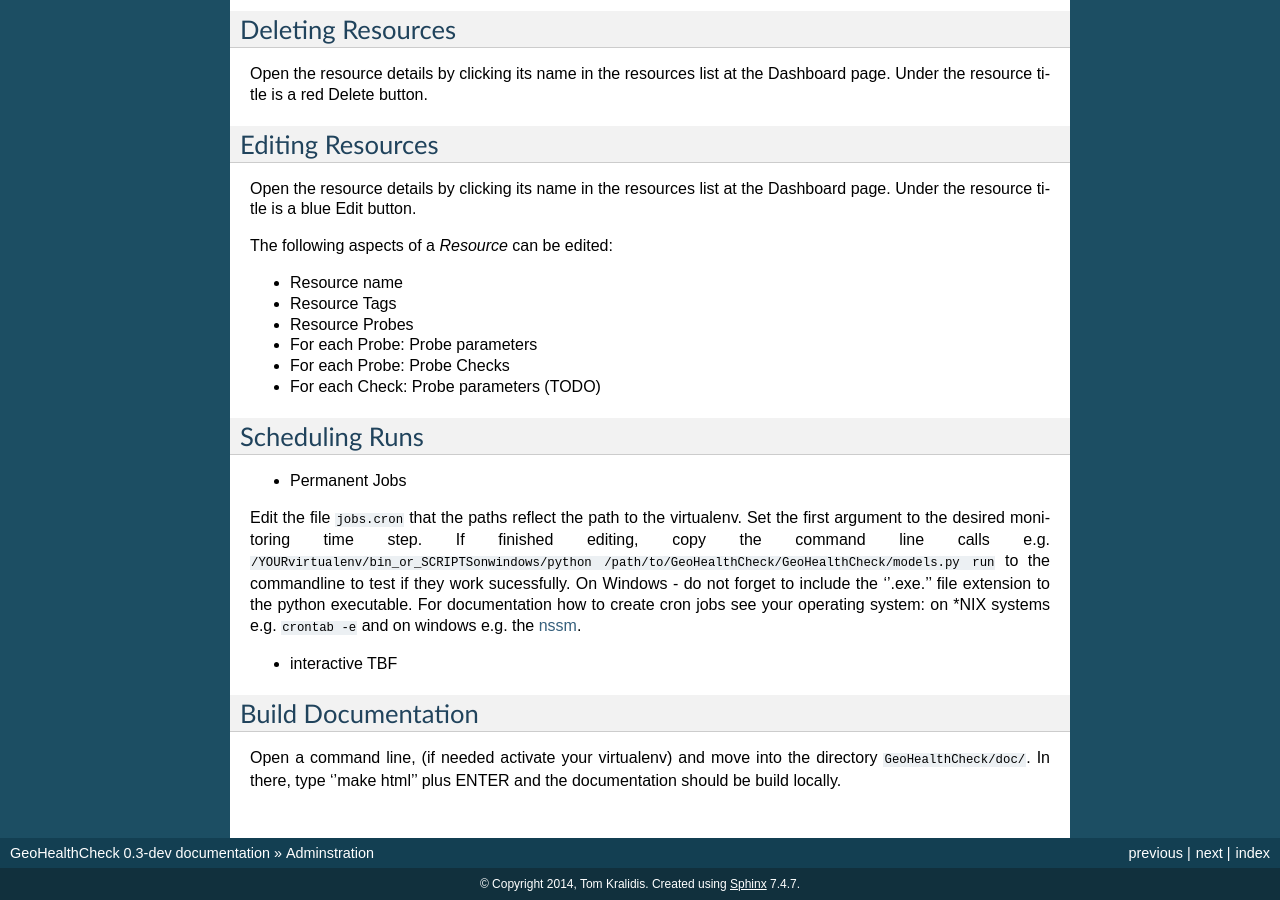
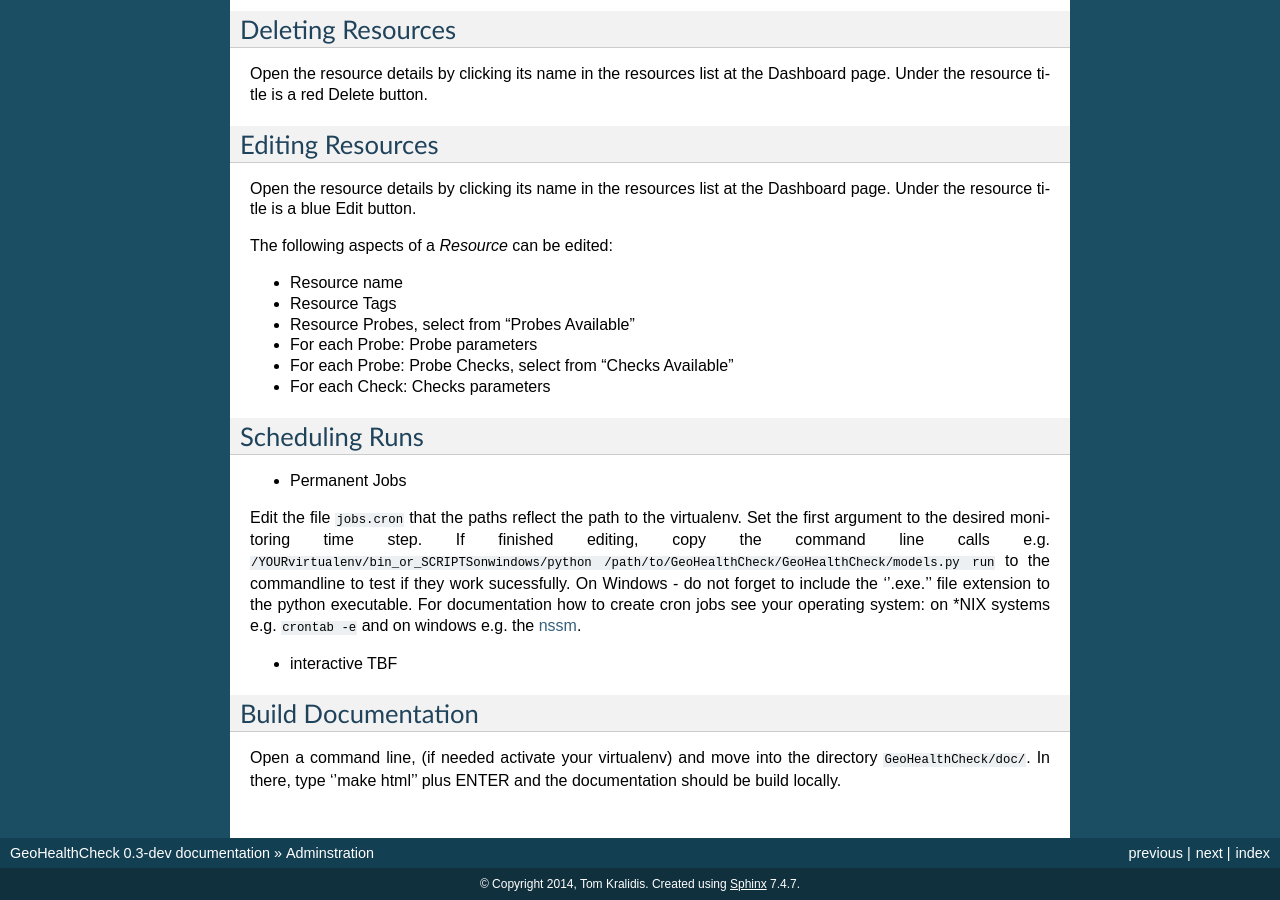
Before and after one commit to geopython/GeoHealthCheck, a Sphinx documentation site: the page built from docs/admin.rst, in a window 1280 px wide and 900 px high, scrolled down 1577 px. Built offline with Sphinx 7.4.7, drawn with Linux system fonts in a browser that asks for light colours.

```diff
--- a/docs/admin.rst
+++ b/docs/admin.rst
@@ -91,16 +91,17 @@ Open the resource details by clicking its name in the resources list at the Dash
 Editing Resources
 -----------------
 
-Open the resource details by clicking its name in the resources list at the Dashboard page. Under the resource title is a blue Edit button.
+Open the resource details by clicking its name in the resources list at the Dashboard page.
+Under the resource title is a blue Edit button.
 
 The following aspects of a `Resource` can be edited:
 
 - Resource name
 - Resource Tags
-- Resource Probes
+- Resource Probes, select from "Probes Available"
 - For each Probe: Probe parameters
-- For each Probe: Probe Checks
-- For each Check: Probe parameters (TODO)
+- For each Probe: Probe Checks, select from "Checks Available"
+- For each Check: Checks parameters
 
 Scheduling Runs
 ---------------
--- a/docs/architecture.rst
+++ b/docs/architecture.rst
@@ -19,7 +19,7 @@ GeoHealthCheck is built with the following concepts in mind:
 - Each `Probe` typically runs one or more requests on a `Resource` URL
 - Each `Probe` invokes one or more `Checks` to determine `Run` result
 - `Probes` and `Checks` are extensible `Plugins` via respective `Probe` and `Check` classes
-- One or more `Tags` can be associated with a `Resource` to support categorization
+- One or more `Tags` can be associated with a `Resource` to support grouping
 
 Data Model
 ----------
--- a/docs/config.rst
+++ b/docs/config.rst
@@ -32,6 +34,7 @@ You can override these settings in ``instance/config_site.py``:
   - **centre_long**: Centre longitude for homepage map
   - **maxzoom**: maximum zoom level
   - **subdomains**: available subdomains to help with parallel requests
+
 
 Enabling or disabling languages
 -------------------------------
```
Also changed, not shown: other parts of docs/config.rst (+3 -1 lines), docs/plugins.rst (+4 -3 lines), 1 other file.
